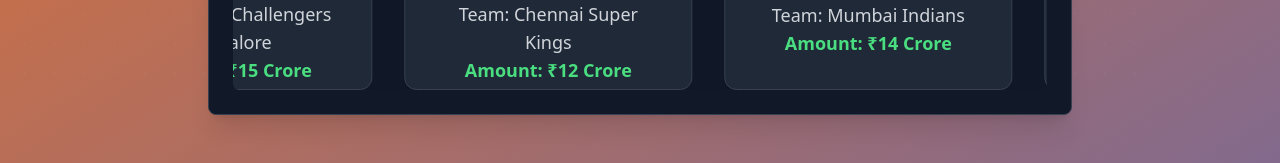
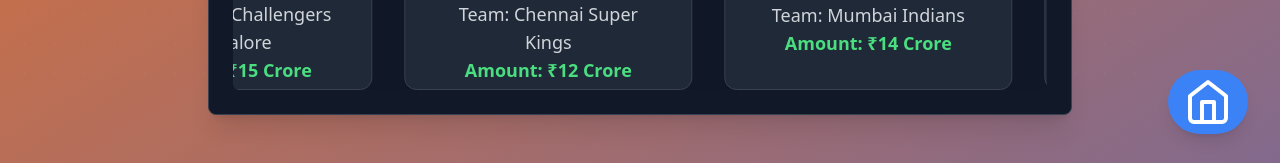
Before and after one commit to sogalabhi/iplauction, a React (Vite) app: page /timer in a window 1280 px wide. Shown: the part 634-797 px from the top of the page. Built offline with nearby package versions, Linux system fonts and the light colour scheme; no server answers; the database is empty.

Commit message:
added break and return home button

```diff
--- a/src/pages/Page1/CenterComponent.jsx
+++ b/src/pages/Page1/CenterComponent.jsx
@@ -5,6 +5,7 @@
 
 import { Link } from 'react-router-dom';
 import ReactConfetti from "react-confetti";
+import { useNavigate } from 'react-router-dom';
 
 const CenterComponent = ({ teamlist }) => {
   const [isPlayerSold, setIsPlayerSold] = useState(false);
@@ -21,7 +22,7 @@
     }, 2000);
   };
 
-
+  const navigate = useNavigate();
   const nextPlayer = () => {
     setShowPlayerCard(false);
     setIsPlayerSold(false);
@@ -147,6 +148,9 @@
             >
               Bid
             </button>
+            <button onClick={() => navigate('/timer')}
+                    className="w-36 h-12 max-w-xs bg-green-500 text-white px-4 py-2 rounded hover:bg-green-600"
+              >Break !</button>
           </div>
         )
       }
@@ -170,6 +174,9 @@
               >
                 Next Player
               </button>
+              <button onClick={() => navigate('/timer')}
+                    className="bg-green-500 text-white px-4 py-2 rounded hover:bg-blue-600 m-10"
+              >Break !</button>
             </div>
           </div>
         )
--- a/src/pages/TimerPage.jsx
+++ b/src/pages/TimerPage.jsx
@@ -3,6 +3,7 @@
 import Timer from "../components/Timer";
 import { InfiniteMovingCardsDemo } from "../components/InfiniteMovingCardsDemo";
 import { Header } from "../components/Header";
+import { useNavigate } from 'react-router-dom';
 
 const TimerPage = () => {
   useEffect(() => {
@@ -12,7 +13,7 @@
       audio.play();
     }
   }, []);
-
+  const navigate = useNavigate();
   return (
     <div className="relative w-screen h-screen flex flex-col items-center justify-evenly text-white overflow-hidden">
       {/* Background Music */}
@@ -36,7 +37,7 @@
 
       {/* Timer Section */}
       <div className="relative z-10 w p-4">
-        <div className="p-3 rounded-lg border border-gray-700 shadow-lg backdrop-blur-m bg-white/10" >
+        <div className="p-3 rounded-lg border border-gray-700 shadow-lg backdrop-blur-m bg-white/10">
           <Timer auctionEndTime="2025-02-20T18:30:00" />
         </div>
       </div>
@@ -45,6 +46,31 @@
       <div className="relative z-10 w-full max-w-4xl p-4">
         <InfiniteMovingCardsDemo />
       </div>
+
+      <button
+        onClick={() => navigate('/')}
+        className="absolute bottom-8 right-8 z-20 bg-blue-500 hover:bg-blue-700 text-white font-bold py-2 px-4 rounded-full shadow-lg flex items-center justify-center"
+      >
+        <svg
+          xmlns="http://www.w3.org/2000/svg"
+          className="h-12 w-12"
+          fill="none"
+          viewBox="0 0 24 24"
+          stroke="currentColor"
+          strokeWidth={2}
+        >
+          <path
+            strokeLinecap="round"
+            strokeLinejoin="round"
+            d="M3 9l9-7 9 7v11a2 2 0 01-2 2H5a2 2 0 01-2-2z"
+          />
+          <path
+            strokeLinecap="round"
+            strokeLinejoin="round"
+            d="M9 22V12h6v10"
+          />
+        </svg>
+      </button>
 
       {/* Custom Styles */}
       <style>
```
